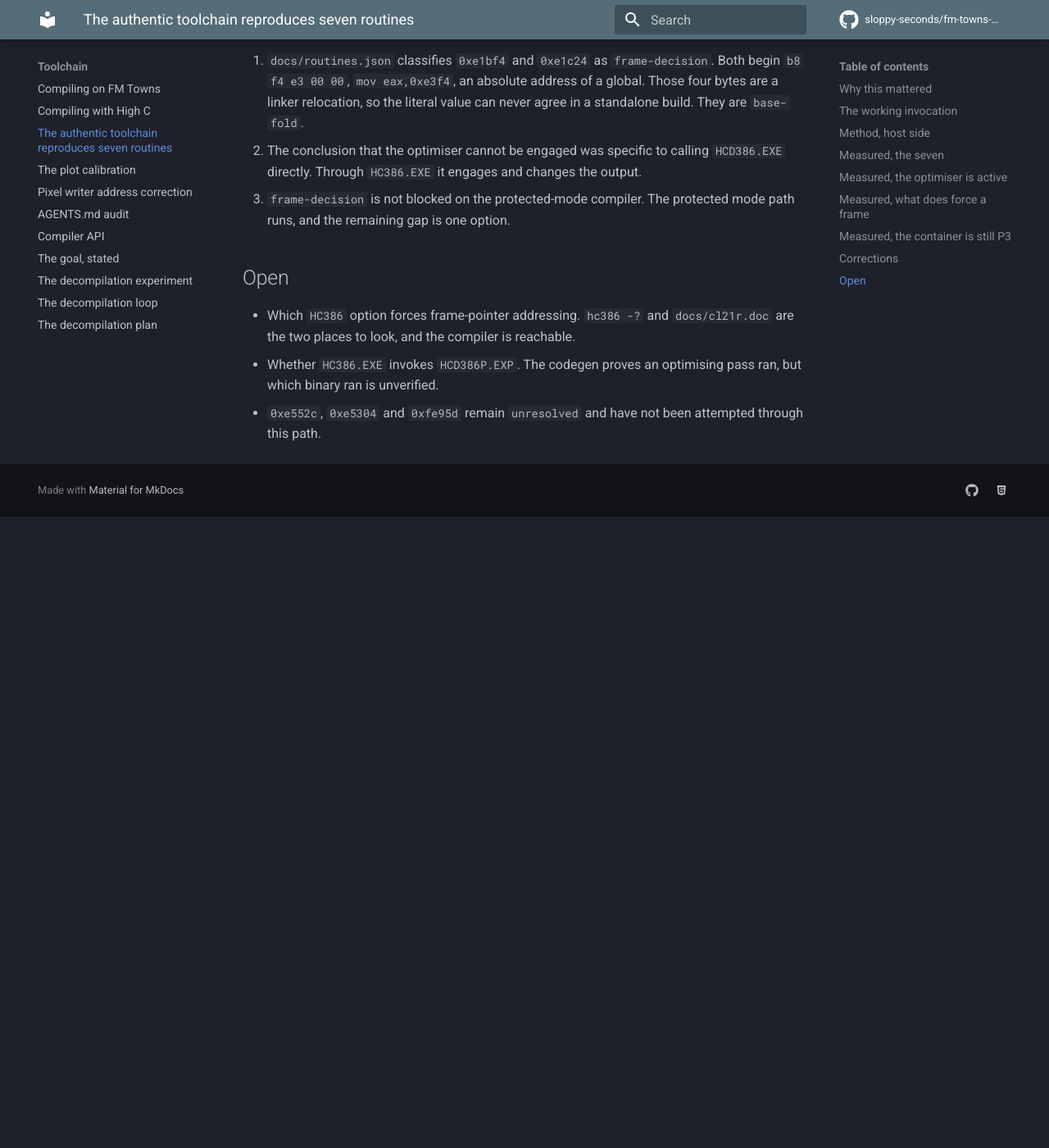
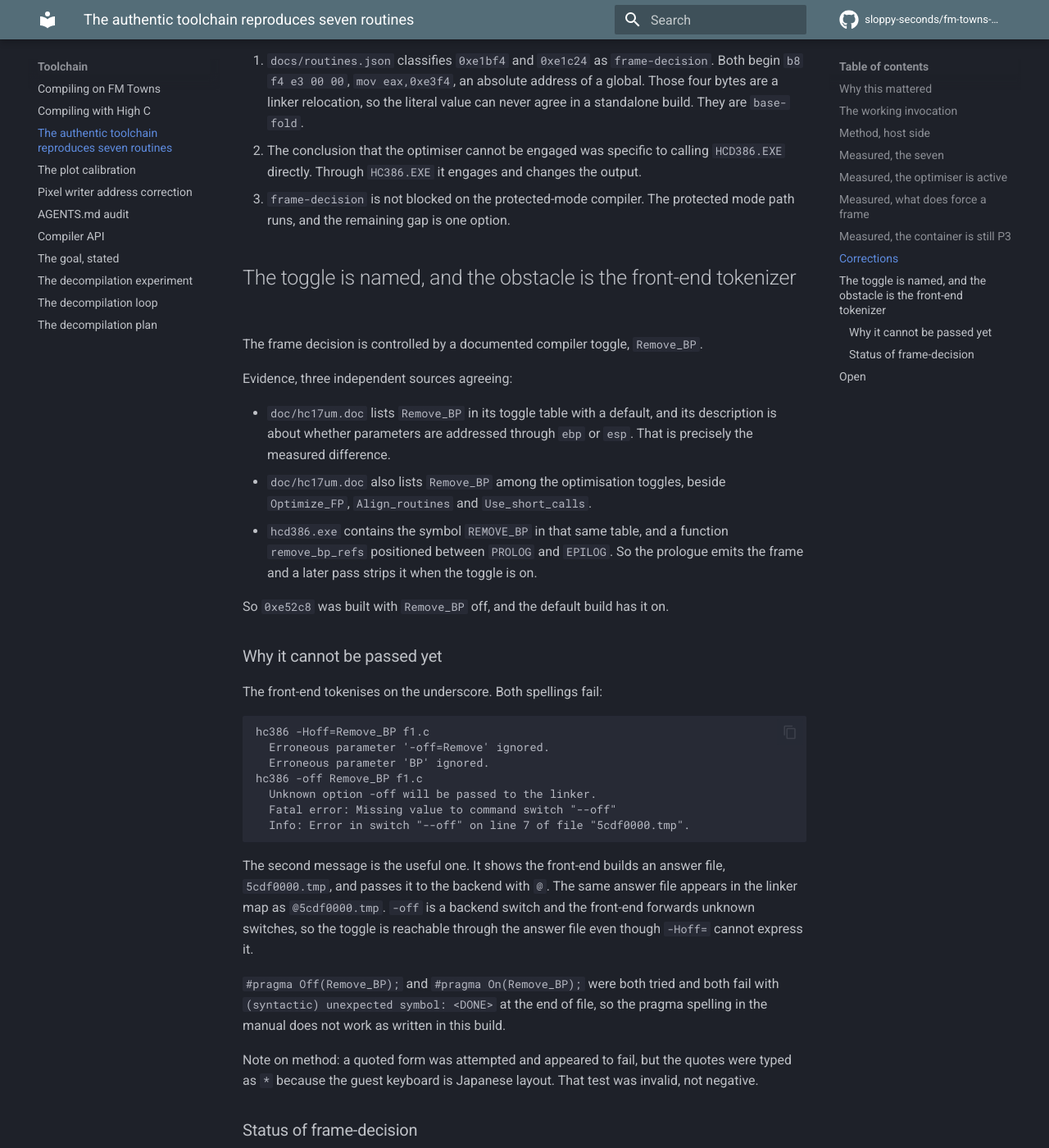
Before and after one commit to sloppy-seconds/fm-towns-ultima, an MkDocs documentation site: the page built from docs/highc-authentic-toolchain.md, in a window 1280 px wide and 1400 px high, scrolled down 3660 px. Shown: the whole window at 82% size. Built offline with MkDocs 1.6.1 and Material for MkDocs 9.7.7, drawn with Linux system fonts in a browser that asks for light colours; comment, search, counter and statistics services are not loaded; before the commit the page ends 4290 px from its top, so only the background shows below that; some of the changed text lies outside the part shown.

Commit message:
Frame decision traced to the Remove_BP toggle, named and documented
The frame gap on 0xe52c8 is the compiler toggle Remove_BP. Three sources agree:
hc17um.doc lists it in the toggle table with a description about whether
parameters are addressed through ebp or esp, lists it among the optimisation
toggles beside Optimize_FP, and hcd386.exe carries the symbol REMOVE_BP plus a
function remove_bp_refs positioned between PROLOG and EPILOG. The prologue emits
the frame and a later pass strips it.

Not yet passable. The front-end tokenises on the underscore, so -Hoff=Remove_BP
reaches the backend as two broken parameters. Passing -off directly shows the
front-end builds an answer file and hands it to the backend with @, which is the
reachable route. Both pragma spellings from the manual fail as syntactic errors.

Records three untried routes and corrects an invalid test: the quoted form
appeared to fail but the quotes typed as asterisks on the Japanese layout.

````diff
--- a/docs/highc-authentic-toolchain.md
+++ b/docs/highc-authentic-toolchain.md
@@ -153,10 +153,66 @@ Three stored statements are wrong or superseded.
 3. `frame-decision` is not blocked on the protected-mode compiler. The protected
    mode path runs, and the remaining gap is one option.
 
+## The toggle is named, and the obstacle is the front-end tokenizer
+
+The frame decision is controlled by a documented compiler toggle, `Remove_BP`.
+
+Evidence, three independent sources agreeing:
+
+- `doc/hc17um.doc` lists `Remove_BP` in its toggle table with a default, and
+  its description is about whether parameters are addressed through `ebp` or
+  `esp`. That is precisely the measured difference.
+- `doc/hc17um.doc` also lists `Remove_BP` among the optimisation toggles,
+  beside `Optimize_FP`, `Align_routines` and `Use_short_calls`.
+- `hcd386.exe` contains the symbol `REMOVE_BP` in that same table, and a
+  function `remove_bp_refs` positioned between `PROLOG` and `EPILOG`. So the
+  prologue emits the frame and a later pass strips it when the toggle is on.
+
+So `0xe52c8` was built with `Remove_BP` off, and the default build has it on.
+
+### Why it cannot be passed yet
+
+The front-end tokenises on the underscore. Both spellings fail:
+
+```
+hc386 -Hoff=Remove_BP f1.c
+  Erroneous parameter '-off=Remove' ignored.
+  Erroneous parameter 'BP' ignored.
+hc386 -off Remove_BP f1.c
+  Unknown option -off will be passed to the linker.
+  Fatal error: Missing value to command switch "--off"
+  Info: Error in switch "--off" on line 7 of file "5cdf0000.tmp".
+```
+
+The second message is the useful one. It shows the front-end builds an answer
+file, `5cdf0000.tmp`, and passes it to the backend with `@`. The same answer
+file appears in the linker map as `@5cdf0000.tmp`. `-off` is a backend switch
+and the front-end forwards unknown switches, so the toggle is reachable through
+the answer file even though `-Hoff=` cannot express it.
+
+`#pragma Off(Remove_BP);` and `#pragma On(Remove_BP);` were both tried and both
+fail with `(syntactic) unexpected symbol: <DONE>` at the end of file, so the
+pragma spelling in the manual does not work as written in this build.
+
+Note on method: a quoted form was attempted and appeared to fail, but the quotes
+were typed as `*` because the guest keyboard is Japanese layout. That test was
+invalid, not negative.
+
+### Status of frame-decision
+
+Not blocked, and not solved. The cause is identified and named, the remaining
+gap is one flag, and the flag cannot currently be expressed on the command line.
+Three routes remain, none tried:
+
+1. Capture the answer file before the front-end deletes it, edit in
+   `-off Remove_BP`, and invoke the backend directly with `@`.
+2. Set the toggle in `hc386.cnf` or `hc386set.cnf`, which the manual shows can
+   carry `ARGS=` lines with toggle names.
+3. Find the correct pragma spelling. `hc386.hlp` is a compiled help file and
+   has not been read.
+
 ## Open
 
-- Which `HC386` option forces frame-pointer addressing. `hc386 -?` and
-  `docs/cl21r.doc` are the two places to look, and the compiler is reachable.
 - Whether `HC386.EXE` invokes `HCD386P.EXP`. The codegen proves an optimising
   pass ran, but which binary ran is unverified.
 - `0xe552c`, `0xe5304` and `0xfe95d` remain `unresolved` and have not been
--- a/docs/routines.json
+++ b/docs/routines.json
@@ -55,8 +55,8 @@
    "callers": 4,
    "bytes": 58,
    "class": "frame-decision",
-   "what": "7-field struct init. Sequence, field order, zeroed field and return all agree. Only the argument base register differs, and the size arithmetic proves that is the whole gap. Framed with no locals is a compiler option, not a source shape.",
-   "evidence": "result 17, measured further in docs/highc-authentic-toolchain.md"
+   "what": "7-field struct init. Sequence, field order, zeroed field and return all agree. Only the argument base register differs, and the size arithmetic proves that is the whole gap. Cause identified: the Remove_BP toggle is on by default and this routine was built with it off.",
+   "evidence": "result 17, cause named in docs/highc-authentic-toolchain.md"
   },
   {
    "addr": "e5304",
````
